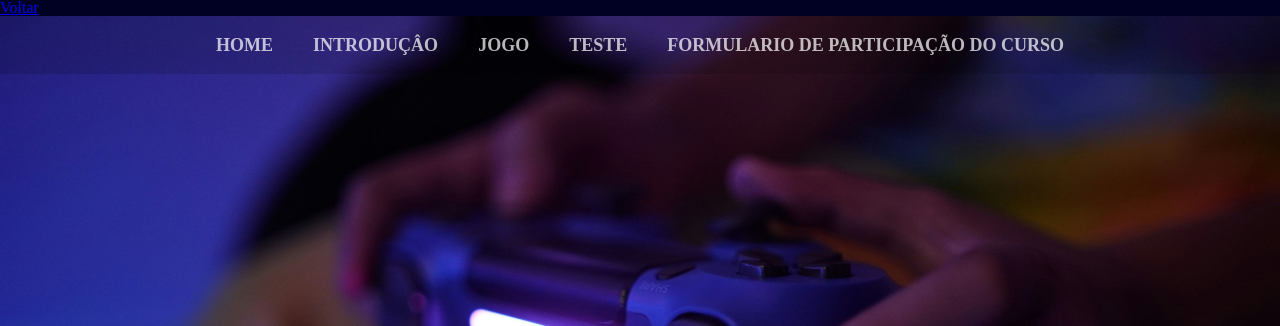
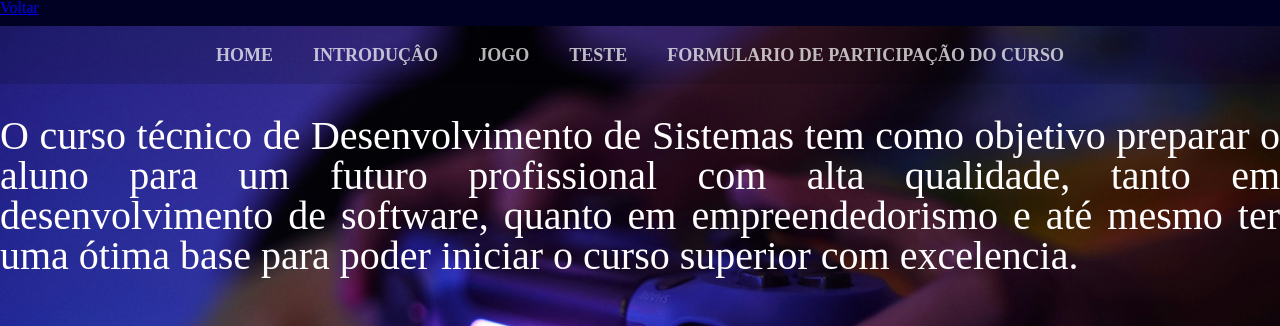
Before and after one commit to luisdavidantaurcomeza/site-inicial-polo, a plain HTML site: page index.html in a window 1280 px wide. Shown: the top 326 px of the page. Drawn offline with nearby package versions, Linux system fonts and the light colour scheme.

Commit message:
atualizando a explicação do curso

```diff
--- a/index.html
+++ b/index.html
@@ -18,7 +18,8 @@
 </head>
 <body>
     <a href="https://luisdavidantaurcomeza.github.io/site-inicial-polo/" class="back-button">Voltar</a>
-
+    <section><p class="explicacao">O curso técnico de Desenvolvimento de Sistemas tem como objetivo preparar o aluno para um futuro profissional com alta qualidade,
+        tanto em desenvolvimento de software, quanto em empreendedorismo e até mesmo ter uma ótima base para poder iniciar o curso superior com excelencia.</p></section>
     <section>
     <p class="faça">FAÇA JÁ O SEU!</p>
     <h2 class="texto">TESTE</h2>
@@ -80,14 +81,7 @@
     Workshop.tecpolo </a>
 <img id="final" src="controle redes.png" alt="">
 
-
-
-
-
-
 </section>
-
-
 
 <script>
     ScrollReveal().reveal('.texto1', { delay: 500 });
--- a/style.css
+++ b/style.css
@@ -152,6 +152,16 @@ section {
   margin-top: 335px;
   margin-left: 700px;
 }
+.explicacao {
+  font-optical-sizing: auto;
+  font-weight: 500;
+  font-style: normal;
+  font-size: 40px;
+  color: #fffdfd;
+  position: absolute;
+  margin-top: 100px;
+  text-align: justify;
+}
 
 .texto {
   font-family: "Nova Square", sans-serif;
@@ -228,7 +238,7 @@ h4 {
 
 /* Estilos para as seções */
 section {
-  height: 300px;
+  height: 10px;
 }
 
 /* texto desenvolvimento */
```
